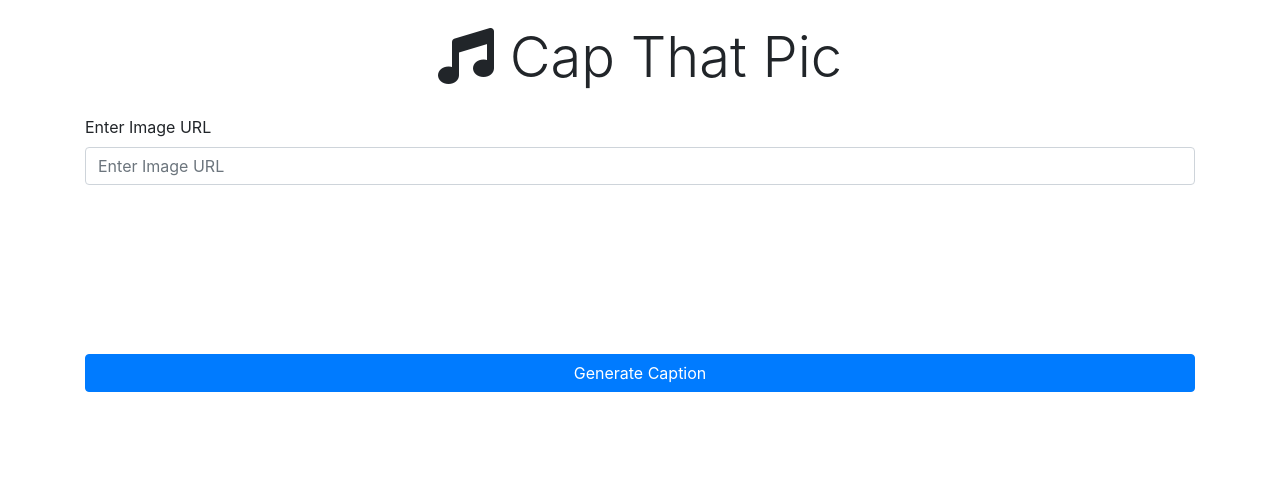
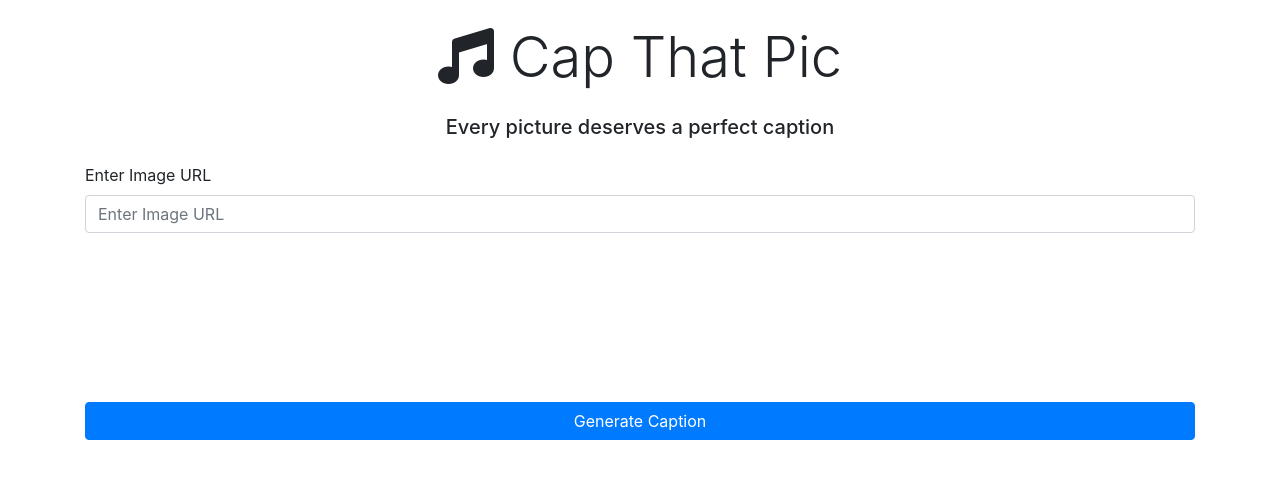
Before and after one commit to CoolDogee/cap-that-pic, a React (Create React App) app in the folder client/: page / in a window 1280 px wide. Shown: the top 478 px of the page. Built offline with nearby package versions, Linux system fonts and the light colour scheme.

Commit message:
testing deployment integration

```diff
--- a/client/src/App.js
+++ b/client/src/App.js
@@ -7,6 +7,9 @@ const App = () => (
     <h4 className="display-4 text-center mb-4">
       <i className="fas fa-music"></i> Cap That Pic
     </h4>
+    <h5 className="display-8 text-center mb-4">
+      Every picture deserves a perfect caption
+    </h5>
     <FileUpload />
   </div>
 );
```
